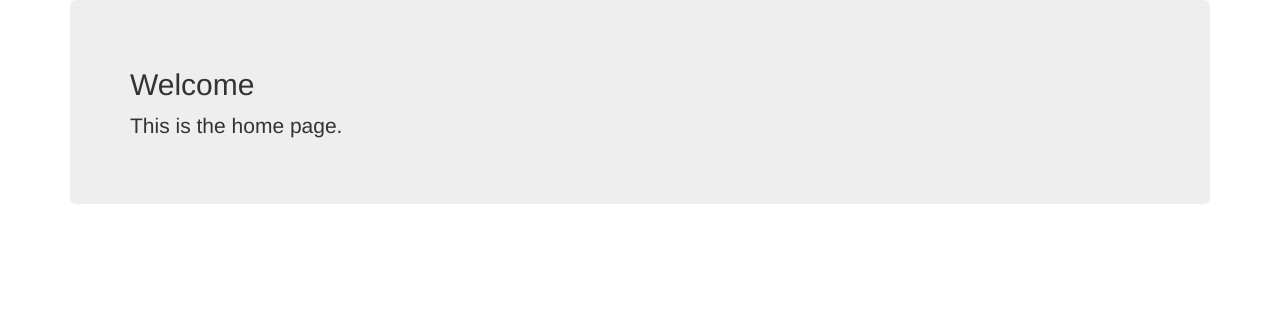
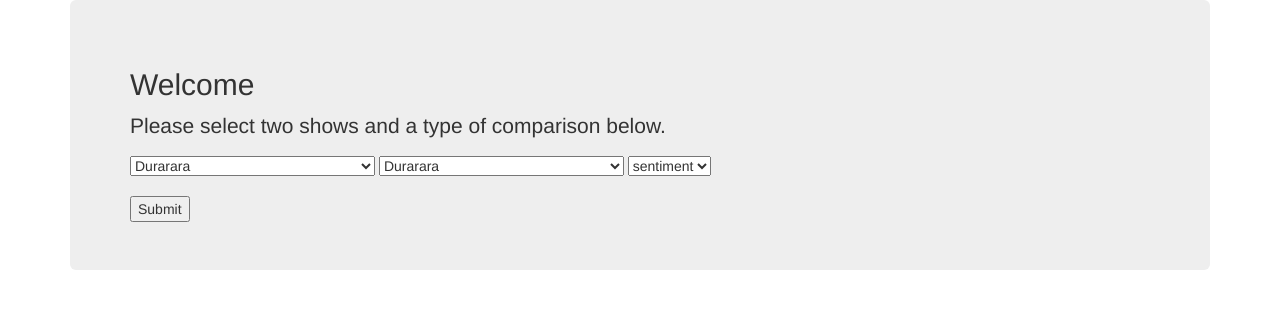
Before and after one commit to computingForSocialScience/cfss-homework-ahuanguchi, a Flask app: page / in a window 1280 px wide. Shown: the part 70-379 px from the top of the page. Run offline with Flask 2, Linux system fonts and the light colour scheme; some libraries are stand-ins or nearby versions.

Commit message:
Figured out how to handle urls and request arguments in Flask

```diff
--- /dev/null
+++ b/final_project/flask_routes.py
@@ -0,0 +1,21 @@
+from flask import Flask, render_template, request, redirect
+
+app = Flask(__name__)
+
+@app.route('/')
+def home():
+    return render_template('index.html')
+
+@app.route('/index/')
+def index():
+    return redirect('/')
+
+@app.route('/compare')
+def compare():
+    show1 = request.args['show1']
+    show2 = request.args['show2']
+    comparison = request.args['comparison']
+    return '%s %s %s' % (show1, show2, comparison)
+
+if __name__ == '__main__':
+    app.run(debug=True)
--- a/final_project/routes.py
+++ /dev/null
@@ -1,10 +0,0 @@
-from flask import Flask, render_template
-
-app = Flask(__name__)
-
-@app.route('/')
-def home():
-    return render_template('index.html')
-
-if __name__ == '__main__':
-    app.run(debug=True)
--- a/final_project/templates/index.html
+++ b/final_project/templates/index.html
@@ -3,6 +3,42 @@
 {% block content %}
   <div class="jumbotron">
     <h2>Welcome</h2>
-    <p>This is the home page.</p>
+    <p>Please select two shows and a type of comparison below.</p>
+    <form method="get" action="/compare">
+      <select name="show1">
+        <option value="durarara">Durarara</option>
+        <option value="aldnoah">Aldnoah Zero</option>
+        <option value="yona">Yona of the Dawn</option>
+        <option value="death">Death Parade</option>
+        <option value="rolling">Rolling Girls</option>
+        <option value="sailor">Sailor Moon Crystal</option>
+        <option value="yuri">Yuri Kuma Arashi</option>
+        <option value="assassination">Assassination Classroom</option>
+        <option value="gourmet">Gourmet Girl Graffiti</option>
+        <option value="cute">Cute High Earth Defense Club Love</option>
+        <option value="shirobako">Shirobako</option>
+      </select>
+      <select name="show2">
+        <option value="durarara">Durarara</option>
+        <option value="aldnoah">Aldnoah Zero</option>
+        <option value="yona">Yona of the Dawn</option>
+        <option value="death">Death Parade</option>
+        <option value="rolling">Rolling Girls</option>
+        <option value="sailor">Sailor Moon Crystal</option>
+        <option value="yuri">Yuri Kuma Arashi</option>
+        <option value="assassination">Assassination Classroom</option>
+        <option value="gourmet">Gourmet Girl Graffiti</option>
+        <option value="cute">Cute High Earth Defense Club Love</option>
+        <option value="shirobako">Shirobako</option>
+      </select>
+      <select name="comparison">
+        <option value="sentiment">sentiment</option>
+        <option value="time">time</option>
+        <option value="space">space</option>
+      </select>
+      <br>
+      <br>
+      <input type="submit">
+    </form>
   </div>
 {% endblock %}
```
